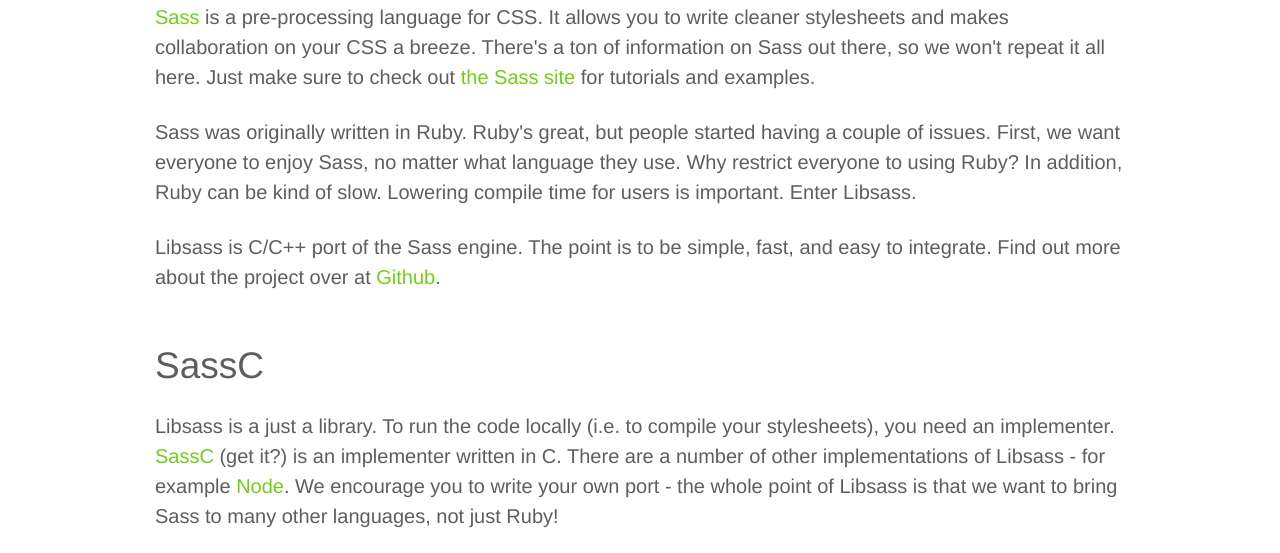
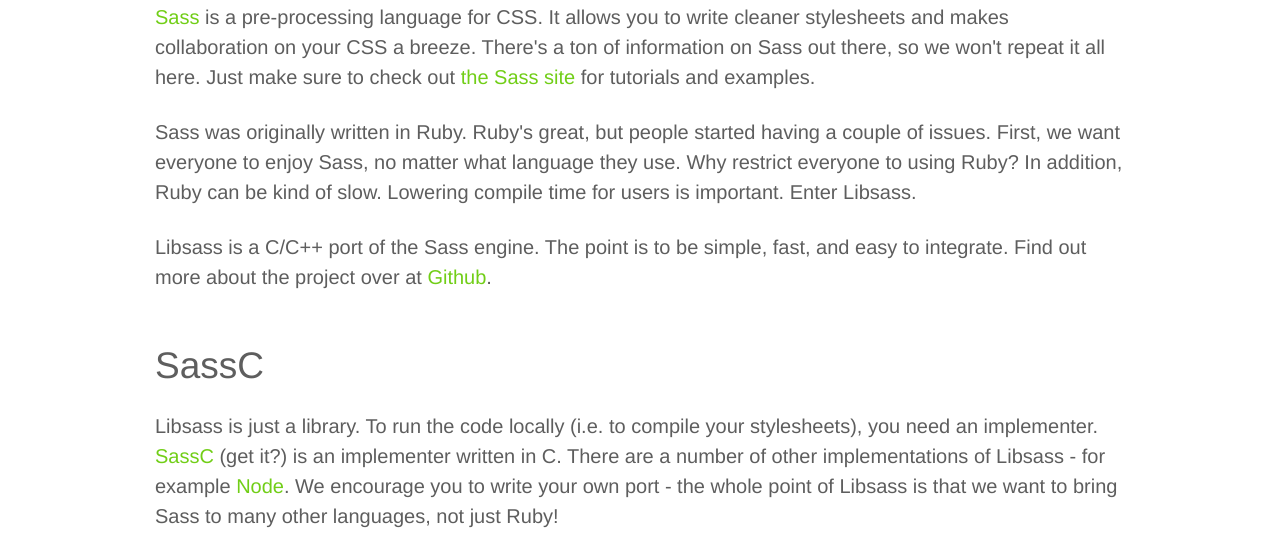
Before and after one commit to sass/libsass.com, a plain HTML site: page index.html in a window 1280 px wide. Shown: the part 380-933 px from the top of the page. Drawn offline with Linux system fonts and the light colour scheme.

Commit message:
woops, put the article in the wrong place fixing

```diff
--- a/index.html
+++ b/index.html
@@ -59,11 +59,11 @@
       <h2>What?</h2>
       <p><a href="http://sass-lang.com">Sass</a> is a pre-processing language for CSS. It allows you to write cleaner stylesheets and makes collaboration on your CSS a breeze. There's a ton of information on Sass out there, so we won't repeat it all here. Just make sure to check out <a href="http://sass-lang.com" target="_blank">the Sass site</a> for tutorials and examples.</p>
       <p>Sass was originally written in Ruby. Ruby's great, but people started having a couple of issues. First, we want everyone to enjoy Sass, no matter what language they use. Why restrict everyone to using Ruby? In addition, Ruby can be kind of slow. Lowering compile time for users is important. Enter Libsass.</p>
-			<p>Libsass is C/C++ port of the Sass engine. The point is to be simple, fast, and easy to integrate. Find out more about the project over at <a href="http://github.com/hcatlin/libsass">Github</a>.</p>
+			<p>Libsass is a C/C++ port of the Sass engine. The point is to be simple, fast, and easy to integrate. Find out more about the project over at <a href="http://github.com/hcatlin/libsass">Github</a>.</p>
 		</section>
     <section id="sassc">
       <h2>SassC</h2>
-      <p>Libsass is a just a library. To run the code locally (i.e. to compile your stylesheets), you need an implementer. <a href="httphttps://github.com/akhleung://github.com/hcatlin/sassc">SassC</a> (get it?) is an implementer written in C. There are a number of other implementations of Libsass - for example <a href="https://github.com/andrew/node-sass">Node</a>. We encourage you to write your own port - the whole point of Libsass is that we want to bring Sass to many other languages, not just Ruby!</p>
+      <p>Libsass is just a library. To run the code locally (i.e. to compile your stylesheets), you need an implementer. <a href="httphttps://github.com/akhleung://github.com/hcatlin/sassc">SassC</a> (get it?) is an implementer written in C. There are a number of other implementations of Libsass - for example <a href="https://github.com/andrew/node-sass">Node</a>. We encourage you to write your own port - the whole point of Libsass is that we want to bring Sass to many other languages, not just Ruby!</p>
       <p>To run the compiler on your local machine, you need to build SassC. To build SassC, you must have either a local copy of the libsass source or it must be installed into your system. For development, please use the source version. You must then setup an environment variable pointing to the Libsass folder, for example:</p>
 
       <p><code>export SASS_LIBSASS_PATH=/Users/hcatlin/path/libsass</code></p>
```
